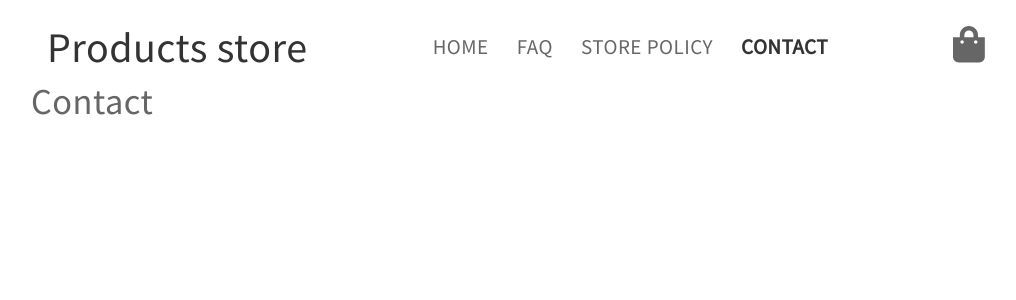
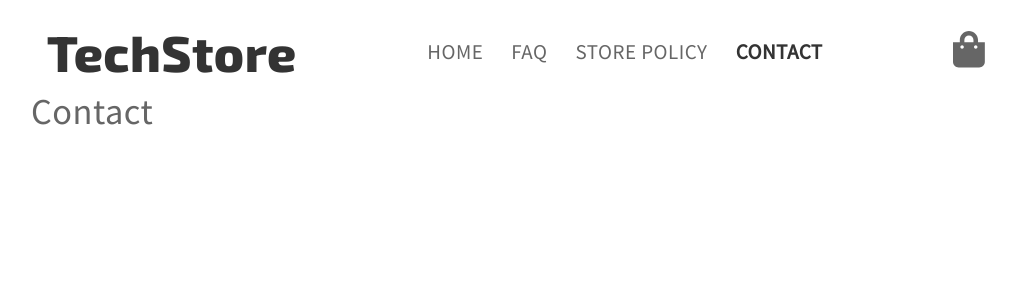
Before and after one commit to paulinastefanska/OnlineShop-FinalProject, a React (Create React App) app in the folder client/: page /contact in a window 1280 px wide. Shown: the top 300 px of the page, without its empty margins (124-1140 px from the left). Built offline with nearby package versions, Linux system fonts and the light colour scheme.

Commit message:
Change logo

```diff
--- a/client/src/components/common/Logo/Logo.js
+++ b/client/src/components/common/Logo/Logo.js
@@ -5,7 +5,7 @@
 
 const Logo = () => (
 	<Link className="logo" to ="/">
-  	<h1>Products store</h1>
+  	<h1>TechStore</h1>
   </Link>
 );
 
--- a/client/src/components/common/Logo/Logo.scss
+++ b/client/src/components/common/Logo/Logo.scss
@@ -1,7 +1,9 @@
 @import '../../../styles/settings.scss';
+@import url('https://fonts.googleapis.com/css?family=Exo+2:800,900&display=swap');
 
 .logo {
-  font-weight: bold;
-  font-size: $base-size * 1.5;
+  font-family: 'Exo 2', sans-serif;
+  font-weight: 900;
+  font-size: $base-size * 1.8;
   color: $color-text;
 }
```
